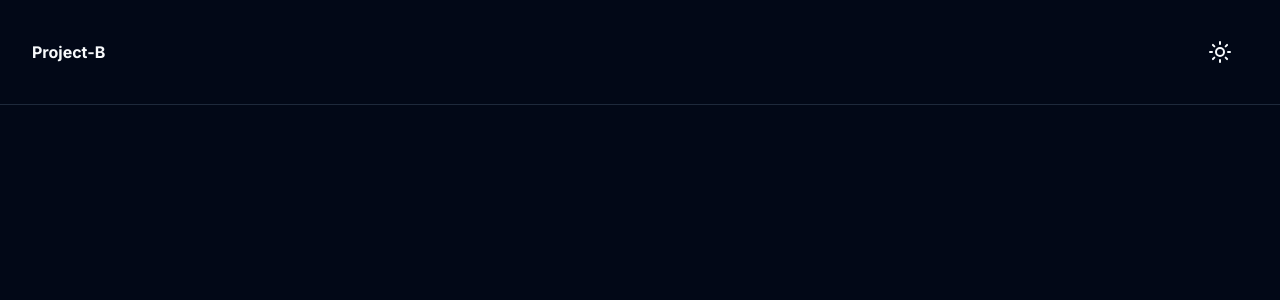
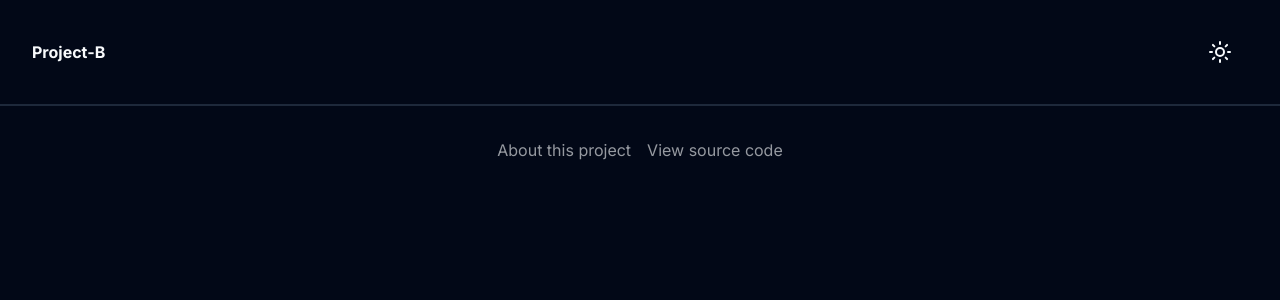
Before and after one commit to asheikho99/project-b, a Next.js app: page / in a window 1280 px wide. Shown: the top 300 px of the page. Built offline with nearby package versions, Linux system fonts and the light colour scheme.

Commit message:
basic site-nav

```diff
--- a/src/app/layout.tsx
+++ b/src/app/layout.tsx
@@ -3,6 +3,7 @@ import "./globals.css";
 import type { Metadata } from "next";
 import { Inter } from "next/font/google";
 import NextThemeProvider from "@/components/next-theme-provider";
+import SiteFooter from "@/components/site-footer";
 
 const inter = Inter({ subsets: ["latin"] });
 
@@ -22,6 +23,7 @@ export default function RootLayout({
         <NextThemeProvider attribute="class" defaultTheme="dark" enableSystem={true}>
           <SiteNav />
           {children}
+          <SiteFooter />
         </NextThemeProvider>
       </body>
     </html>
--- /dev/null
+++ b/src/components/site-footer.tsx
@@ -0,0 +1,21 @@
+import Link from "next/link";
+import React from "react";
+
+const SiteFooter = () => (
+  <footer className="border-t">
+    <div className="container mx-auto flex flex-row items-center justify-center space-x-4 py-8">
+      <Link href="/about" className="text-primary/60 hover:text-primary">
+        About this project
+      </Link>
+      <Link
+        href="https://github.com/asheikho99/project-b"
+        className="text-primary/60 hover:text-primary"
+      >
+        {" "}
+        View source code
+      </Link>
+    </div>
+  </footer>
+);
+
+export default SiteFooter;
```
